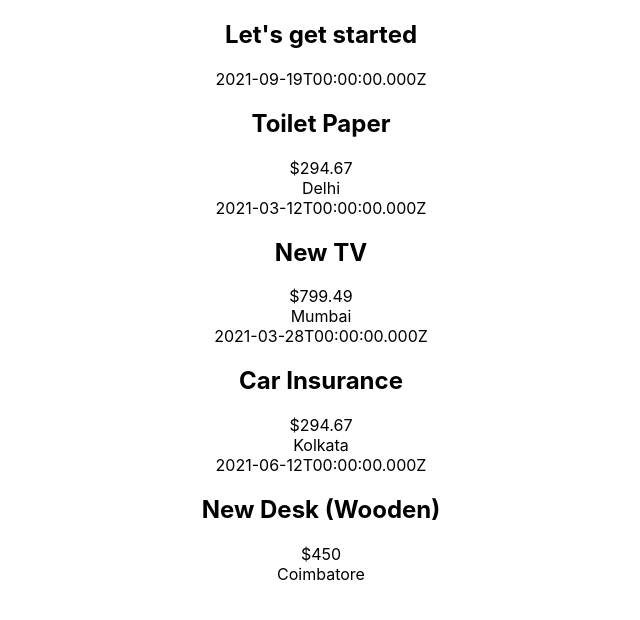
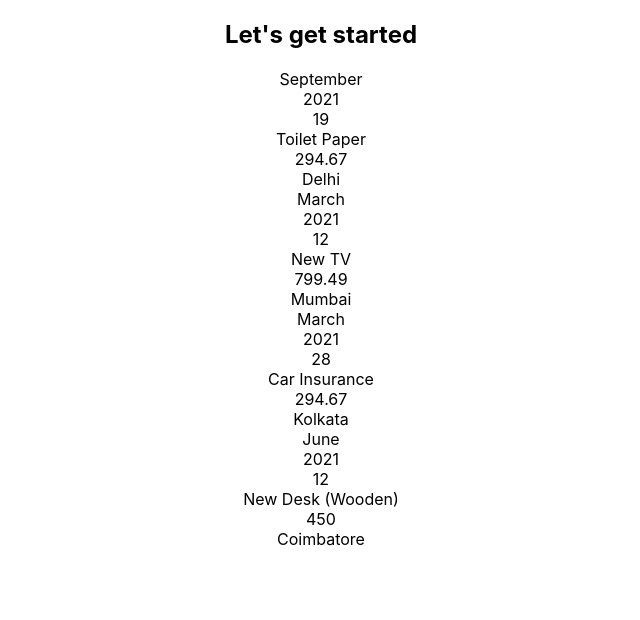
Before and after one commit to rishabh9116/Gitstart, a React (Create React App) app in the folder React/expenseitem/: page / in a window 1280 px wide. Shown: the top 620 px of the page, without its empty margins (319-959 px from the left). Built offline with nearby package versions, Linux system fonts and the light colour scheme.

Commit message:
Added ExpenseDetails

```diff
--- a/React/expenseitem/src/App.js
+++ b/React/expenseitem/src/App.js
@@ -8,25 +8,25 @@
    title: 'Toilet Paper',
    amount: 294.67,
    date:new Date(2021,8,19),
-   LocationOfExpenditure: 'Delhi'
+   location: 'Delhi'
   },
   {id:'e2',
   title: 'New TV',
   amount: 799.49,
   date:new Date(2021,2,12),
-  LocationOfExpenditure: 'Mumbai'
+  location: 'Mumbai'
 },
   { id:'e3',
    title: 'Car Insurance',
    amount: 294.67,
    date:new Date(2021,2,28),
-   LocationOfExpenditure: 'Kolkata'
+   location: 'Kolkata'
   },
   {id:'e4',
    title: 'New Desk (Wooden)',
    amount: 450,
    date:new Date(2021,5,12),
-   LocationOfExpenditure: 'Coimbatore'
+   location: 'Coimbatore'
   },
 
 ];
@@ -34,13 +34,13 @@
     <div className="App">
       <h2>Let's get started</h2>
       <ExpenseItem title={expenses[0].title} amount={expenses[0].amount} date={expenses[0].date}
-      LocationOfExpenditure={expenses[0].LocationOfExpenditure}/>
+      location={expenses[0].location}/>
       <ExpenseItem title={expenses[1].title} amount={expenses[1].amount} date={expenses[1].date}
-      LocationOfExpenditure={expenses[1].LocationOfExpenditure}/>
+      location={expenses[1].location}/>
       <ExpenseItem title={expenses[2].title} amount={expenses[2].amount} date={expenses[2].date}
-      LocationOfExpenditure={expenses[2].LocationOfExpenditure}/>
+      location={expenses[2].location}/>
       <ExpenseItem title={expenses[3].title} amount={expenses[3].amount} date={expenses[3].date}
-      LocationOfExpenditure={expenses[3].LocationOfExpenditure}/>
+      location={expenses[3].location}/>
 
     </div>
   );
--- /dev/null
+++ b/React/expenseitem/src/Components/ExpenseDate.js
@@ -0,0 +1,18 @@
+import React from 'react'
+
+const ExpenseDate = (props) => {
+    const month  = props.date.toLocaleString('en-US',{month : 'long'});
+    const day = props.date.toLocaleString('en-US',{day : '2-digit'});
+    const year = props.date.getFullYear();
+  return (
+
+    <div>
+        <div>{month}</div>
+        <div>{year}</div>
+        <div>{day}</div>
+     </div>
+
+  )
+}
+
+export default ExpenseDate
--- /dev/null
+++ b/React/expenseitem/src/Components/ExpenseDetails.js
@@ -0,0 +1,13 @@
+import React from 'react'
+
+const ExpenseDetails = (props) => {
+  return (
+    <div>
+     <div>{props.title}</div>
+     <div>{props.amount}</div>
+     <div>{props.location}</div>
+    </div>
+  )
+}
+
+export default ExpenseDetails
--- a/React/expenseitem/src/Components/ExpenseItem.js
+++ b/React/expenseitem/src/Components/ExpenseItem.js
@@ -1,17 +1,18 @@
 import React from 'react'
 import './ExpenseItem.css'
+import ExpenseDate from './ExpenseDate.js'
+import ExpenseDetails from './ExpenseDetails'
+const ExpenseItem = (props) => {
 
-const ExpenseItem = (props) => {
 
   return (
     <div className='expense-item'>
-     <div>{props.date.toISOString()}</div>
-     <div className='expense-item__description'>
-        <h2>{props.title}</h2>
-        <div className='expense-item__price'>${props.amount}</div>
-        <div>{props.LocationOfExpenditure}</div>
-     </div>
-    </div>
+
+     <ExpenseDate date ={props.date} />
+
+     <ExpenseDetails amount={props.amount}  location={props.location}   title={props.title} />
+
+  </div>
   )
 }
 
```
